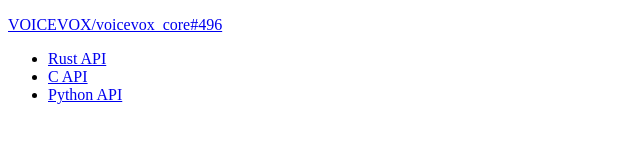
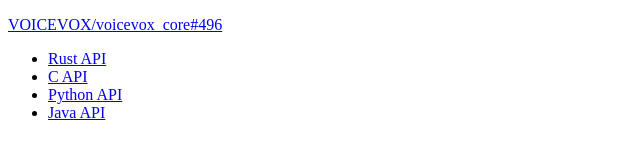
Before and after one commit to VOICEVOX/voicevox_core, a plain HTML site: page docs/ghpages/apis/index.html in a window 1280 px wide. Shown: the full height of the page, 0-640 px from the left. Drawn offline with Linux system fonts and the light colour scheme.

Commit message:
docs: Java APIの封を解く

```diff
--- a/docs/ghpages/apis/index.html
+++ b/docs/ghpages/apis/index.html
@@ -9,10 +9,7 @@
       <li><a href="./rust_api/voicevox_core">Rust API</a></li>
       <li><a href="./c_api/voicevox__core_8h.html">C API</a></li>
       <li><a href="./python_api/autoapi/voicevox_core/index.html">Python API</a></li>
-      <!--
-        TODO: Java APIが正式版になったらコメントアウトをやめる
-        <li><a href="./java_api">Java API</a></li>
-      -->
+      <li><a href="./java_api">Java API</a></li>
     </ul>
   </body>
 </html>
```
